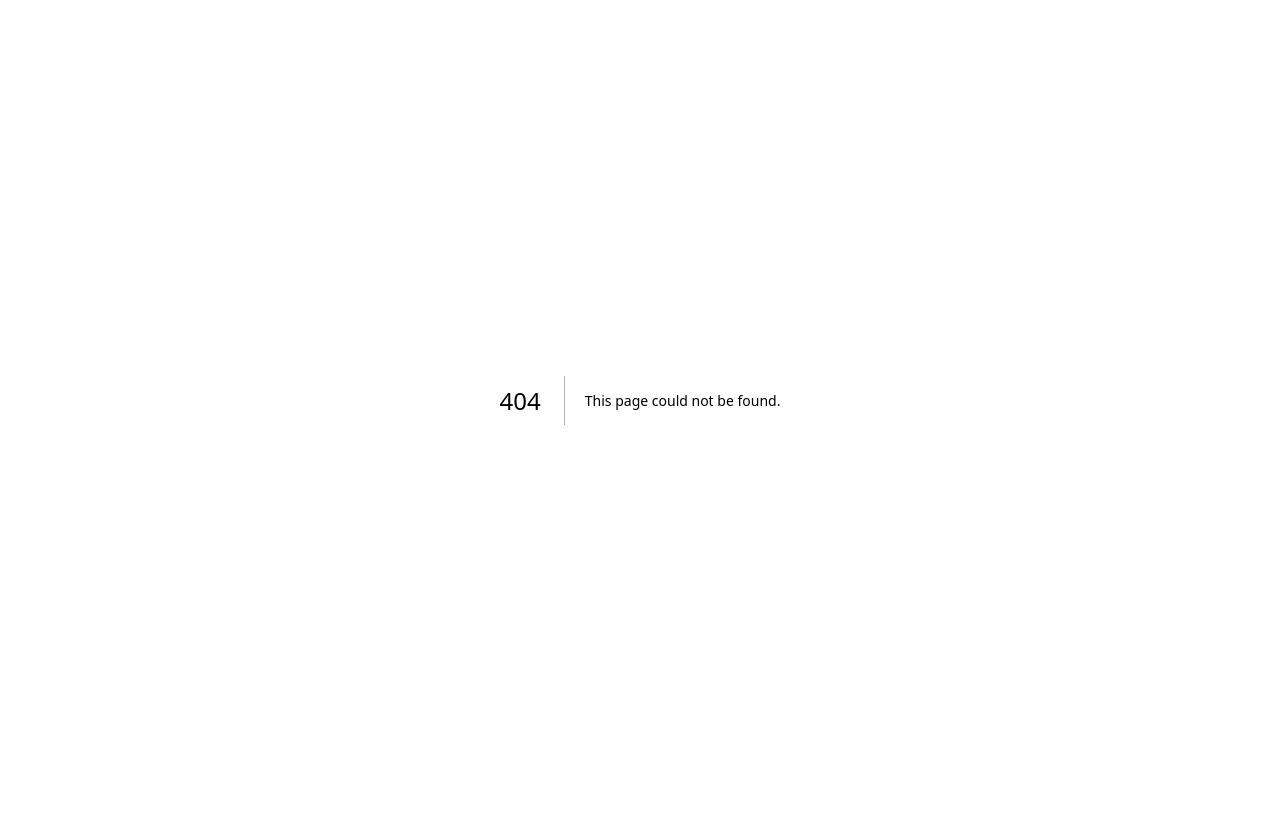
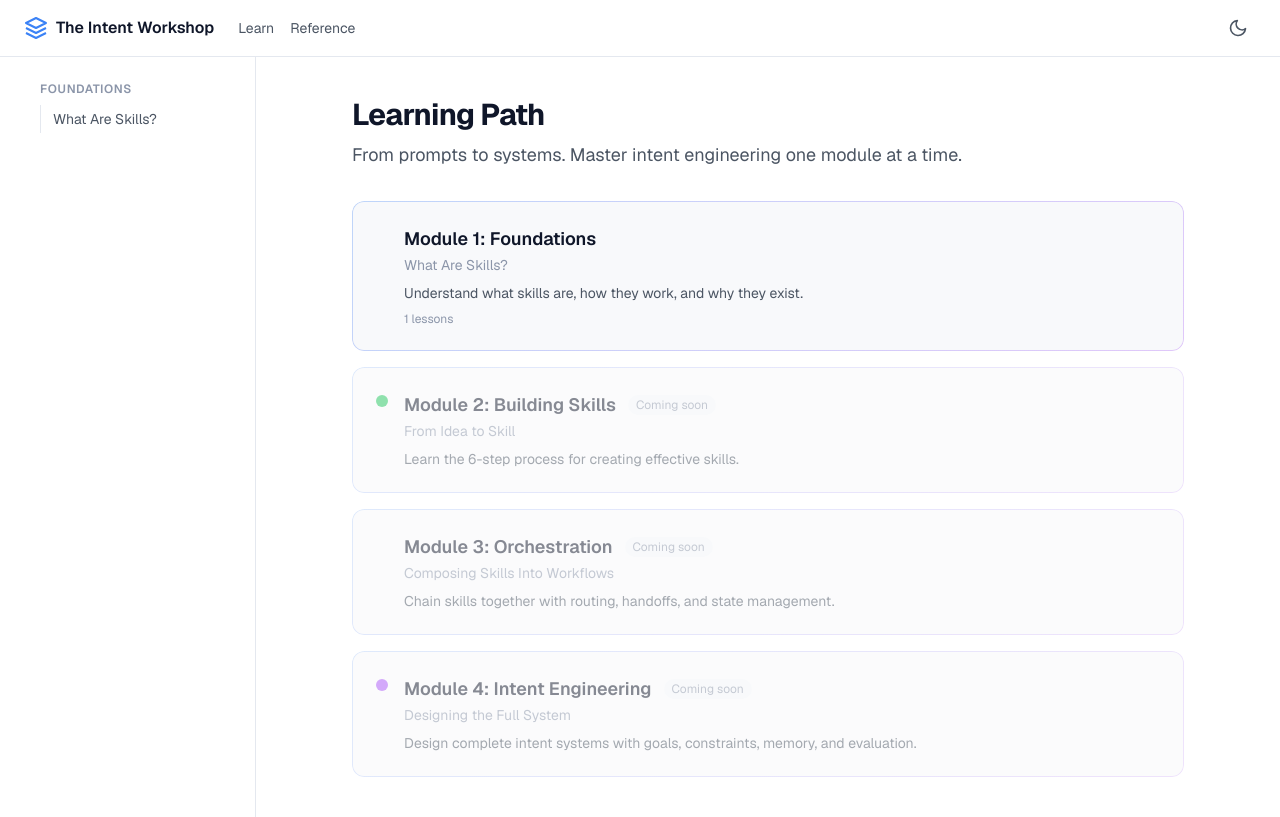
Before and after one commit to Zantonse/IntentEngineering, a Next.js app: page /learn in a window 1280 px wide. Before the commit this address had no page. Built offline with nearby package versions, Linux system fonts and the light colour scheme.

Commit message:
feat: add layout shell with TopBar, Sidebar, and learn overview
Co-Authored-By: Claude Opus 4.6 <noreply@anthropic.com>

```diff
--- /dev/null
+++ b/app/learn/layout.tsx
@@ -0,0 +1,20 @@
+import { TopBar } from "@/components/TopBar";
+import { Sidebar } from "@/components/Sidebar";
+
+export default function LearnLayout({
+  children,
+}: {
+  children: React.ReactNode;
+}) {
+  return (
+    <div className="min-h-screen bg-surface">
+      <TopBar />
+      <div className="flex">
+        <Sidebar />
+        <main className="flex-1 min-w-0 px-8 py-10 max-w-4xl mx-auto">
+          {children}
+        </main>
+      </div>
+    </div>
+  );
+}
--- /dev/null
+++ b/app/learn/page.tsx
@@ -0,0 +1,60 @@
+import Link from "next/link";
+import { MODULE_META, type ModuleSlug } from "@/lib/constants";
+import { getLessonsByModule } from "@/lib/mdx";
+
+export default function LearnPage() {
+  const moduleSlugs = Object.keys(MODULE_META) as ModuleSlug[];
+
+  return (
+    <div>
+      <h1 className="text-3xl font-bold tracking-tight text-text-primary mb-2">
+        Learning Path
+      </h1>
+      <p className="text-text-secondary mb-8 text-lg">
+        From prompts to systems. Master intent engineering one module at a time.
+      </p>
+
+      <div className="grid gap-4">
+        {moduleSlugs.map((slug) => {
+          const meta = MODULE_META[slug];
+          const lessons = getLessonsByModule(slug);
+          const hasContent = lessons.length > 0;
+
+          return (
+            <Link
+              key={slug}
+              href={hasContent ? `/learn/${slug}` : "#"}
+              className={`card-gradient-border block p-6 ${
+                hasContent ? "hover:bg-surface-overlay" : "opacity-50 cursor-not-allowed"
+              } transition-colors`}
+            >
+              <div className="flex items-start gap-4">
+                <span
+                  className="mt-1 h-3 w-3 rounded-full shrink-0"
+                  style={{ backgroundColor: meta.color }}
+                />
+                <div>
+                  <div className="flex items-center gap-3">
+                    <h2 className="text-lg font-semibold text-text-primary">
+                      Module {meta.order}: {meta.title}
+                    </h2>
+                    {!hasContent && (
+                      <span className="text-xs bg-surface-overlay text-text-muted px-2 py-0.5 rounded-full">
+                        Coming soon
+                      </span>
+                    )}
+                  </div>
+                  <p className="text-sm text-text-muted mt-0.5">{meta.subtitle}</p>
+                  <p className="text-sm text-text-secondary mt-2">{meta.description}</p>
+                  {hasContent && (
+                    <p className="text-xs text-text-muted mt-2">{lessons.length} lessons</p>
+                  )}
+                </div>
+              </div>
+            </Link>
+          );
+        })}
+      </div>
+    </div>
+  );
+}
--- /dev/null
+++ b/components/Sidebar.tsx
@@ -0,0 +1,20 @@
+import { getLessonsByModule } from "@/lib/mdx";
+import { MODULE_META, type ModuleSlug } from "@/lib/constants";
+import { SidebarNav } from "./SidebarNav";
+
+export function Sidebar() {
+  const moduleSlugs = Object.keys(MODULE_META) as ModuleSlug[];
+
+  const modules = moduleSlugs
+    .map((slug) => ({
+      slug,
+      lessons: getLessonsByModule(slug),
+    }))
+    .filter(({ lessons }) => lessons.length > 0);
+
+  return (
+    <aside className="hidden lg:block w-64 shrink-0 border-r border-border overflow-y-auto p-6">
+      <SidebarNav modules={modules} />
+    </aside>
+  );
+}
--- /dev/null
+++ b/components/SidebarNav.tsx
@@ -0,0 +1,59 @@
+"use client";
+
+import Link from "next/link";
+import { usePathname } from "next/navigation";
+import { MODULE_META, type ModuleSlug } from "@/lib/constants";
+import type { LessonMeta } from "@/lib/mdx";
+
+interface SidebarNavProps {
+  modules: {
+    slug: ModuleSlug;
+    lessons: LessonMeta[];
+  }[];
+}
+
+export function SidebarNav({ modules }: SidebarNavProps) {
+  const pathname = usePathname();
+
+  return (
+    <nav className="space-y-6">
+      {modules.map(({ slug, lessons }) => {
+        const meta = MODULE_META[slug];
+        return (
+          <div key={slug}>
+            <Link
+              href={`/learn/${slug}`}
+              className="flex items-center gap-2 text-xs font-semibold uppercase tracking-wider text-text-muted hover:text-text-primary transition-colors mb-2"
+            >
+              <span
+                className="h-2 w-2 rounded-full"
+                style={{ backgroundColor: meta.color }}
+              />
+              {meta.title}
+            </Link>
+            <ul className="space-y-0.5 ml-4 border-l border-border pl-3">
+              {lessons.map((lesson) => {
+                const href = `/learn/${slug}/${lesson.slug}`;
+                const isActive = pathname === href;
+                return (
+                  <li key={lesson.slug}>
+                    <Link
+                      href={href}
+                      className={`block text-sm py-1 transition-colors ${
+                        isActive
+                          ? "text-electric-500 font-medium"
+                          : "text-text-secondary hover:text-text-primary"
+                      }`}
+                    >
+                      {lesson.frontmatter.title}
+                    </Link>
+                  </li>
+                );
+              })}
+            </ul>
+          </div>
+        );
+      })}
+    </nav>
+  );
+}
--- /dev/null
+++ b/components/TopBar.tsx
@@ -0,0 +1,30 @@
+import Link from "next/link";
+import { ThemeToggle } from "./ThemeToggle";
+
+export function TopBar() {
+  return (
+    <header className="sticky top-0 z-40 border-b border-border bg-surface/80 backdrop-blur-sm">
+      <div className="flex h-14 items-center justify-between px-6">
+        <div className="flex items-center gap-6">
+          <Link href="/" className="flex items-center gap-2 font-semibold text-text-primary">
+            <svg width="24" height="24" viewBox="0 0 24 24" fill="none" className="text-electric-500">
+              <path d="M12 2L2 7l10 5 10-5-10-5z" stroke="currentColor" strokeWidth="2" strokeLinejoin="round"/>
+              <path d="M2 17l10 5 10-5" stroke="currentColor" strokeWidth="2" strokeLinejoin="round"/>
+              <path d="M2 12l10 5 10-5" stroke="currentColor" strokeWidth="2" strokeLinejoin="round"/>
+            </svg>
+            <span>The Intent Workshop</span>
+          </Link>
+          <nav className="hidden md:flex items-center gap-4 text-sm">
+            <Link href="/learn" className="text-text-secondary hover:text-text-primary transition-colors">
+              Learn
+            </Link>
+            <Link href="/reference" className="text-text-secondary hover:text-text-primary transition-colors">
+              Reference
+            </Link>
+          </nav>
+        </div>
+        <ThemeToggle />
+      </div>
+    </header>
+  );
+}
```
